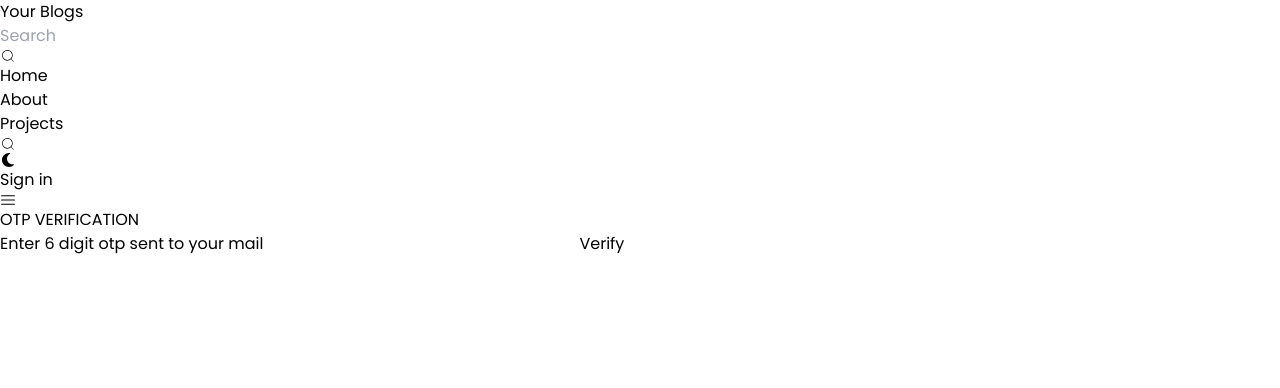
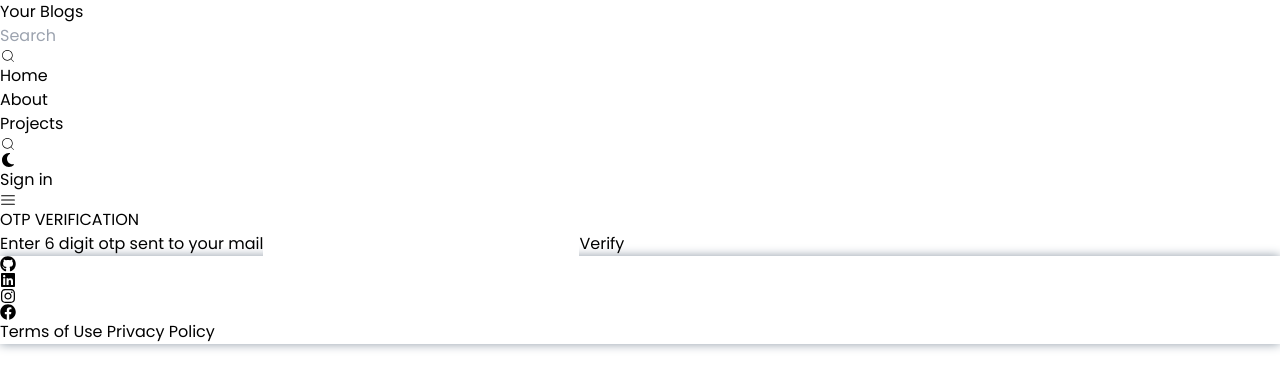
Before and after one commit to Mradul999/your-blogs, a React (Vite) app in the folder client/: page /otpverification in a window 1280 px wide. Shown: the top 388 px of the page. Built offline with nearby package versions, Linux system fonts and the light colour scheme.

Commit message:
create footer

```diff
--- a/client/src/App.jsx
+++ b/client/src/App.jsx
@@ -10,6 +10,7 @@ import Header from "./Components/Header";
 
 import "./App.css";
 import OTPVerification from "./pages/OTPVerification";
+import Footer from "./Components/Footer";
 
 export default function App() {
   return (
@@ -28,6 +29,7 @@ export default function App() {
           element={<OTPVerification></OTPVerification>}
         ></Route>
       </Routes>
+      <Footer></Footer>
     </div>
   );
 }
--- /dev/null
+++ b/client/src/Components/Footer.jsx
@@ -0,0 +1,55 @@
+import React from "react";
+import { FaGithub } from "react-icons/fa";
+import { FaLinkedin } from "react-icons/fa";
+import { FaInstagram } from "react-icons/fa";
+import { FaFacebook } from "react-icons/fa";
+import "../Components/bg.css";
+
+
+export default function Footer() {
+  return (
+    <div className="bg-slate-700 footer">
+
+      <div className="flex sm:flex-row flex-col gap-6 justify-between px-2 sm:px-12 py-8 sm:py-16 shadow-md shadow-black text-white ">
+        <div className="flex gap-4 text-3xl">
+        <a
+        href="https://github.com/Mradul999"
+        target="_blank"
+        rel="noopener noreferrer"
+        className="cursor-pointer hover:text-purple-800 transition-all"
+      >
+        <FaGithub />
+      </a>
+      <a
+        href="https://www.linkedin.com/in/mradul-verma-b74048254?utm_source=share&utm_campaign=share_via&utm_content=profile&utm_medium=android_app"
+        target="_blank"
+        rel="noopener noreferrer"
+        className="cursor-pointer hover:text-purple-800 transition-all"
+      >
+        <FaLinkedin />
+      </a>
+      <a
+
+        target="_blank"
+        rel="noopener noreferrer"
+        className="cursor-pointer hover:text-purple-800 transition-all"
+      >
+        <FaInstagram />
+      </a>
+      <a
+
+        target="_blank"
+        rel="noopener noreferrer"
+        className="cursor-pointer hover:text-purple-800 transition-all"
+      >
+        <FaFacebook />
+      </a>
+        </div>
+        <div className="flex gap-4">
+          <a className="cursor-pointer hover:text-purple-800 transition-all" >Terms of Use </a>
+          <a  className="cursor-pointer hover:text-purple-800 transition-all">Privacy Policy</a>
+        </div>
+      </div>
+    </div>
+  );
+}
--- a/client/src/Components/bg.css
+++ b/client/src/Components/bg.css
@@ -29,3 +29,8 @@ background: linear-gradient(to right, #3A6073, #16222A); /* W3C, IE 10+/ Edge, F
       transform: rotate(360deg);
     }
   }
+
+
+  .footer{
+    box-shadow: 0px 0px 10px rgb(143, 154, 166);
+  }
--- a/package.json
+++ b/package.json
@@ -3,6 +3,7 @@
     "bcryptjs": "^2.4.3",
     "dotenv": "^16.4.5",
     "express": "^4.19.2",
+    "jsonwebtoken": "^9.0.2",
     "mongoose": "^8.5.0",
     "nodemailer": "^6.9.14",
     "nodemon": "^3.1.4",
```
Also changed, not shown: 1 other file (tests, documents, lock files or other folders).
